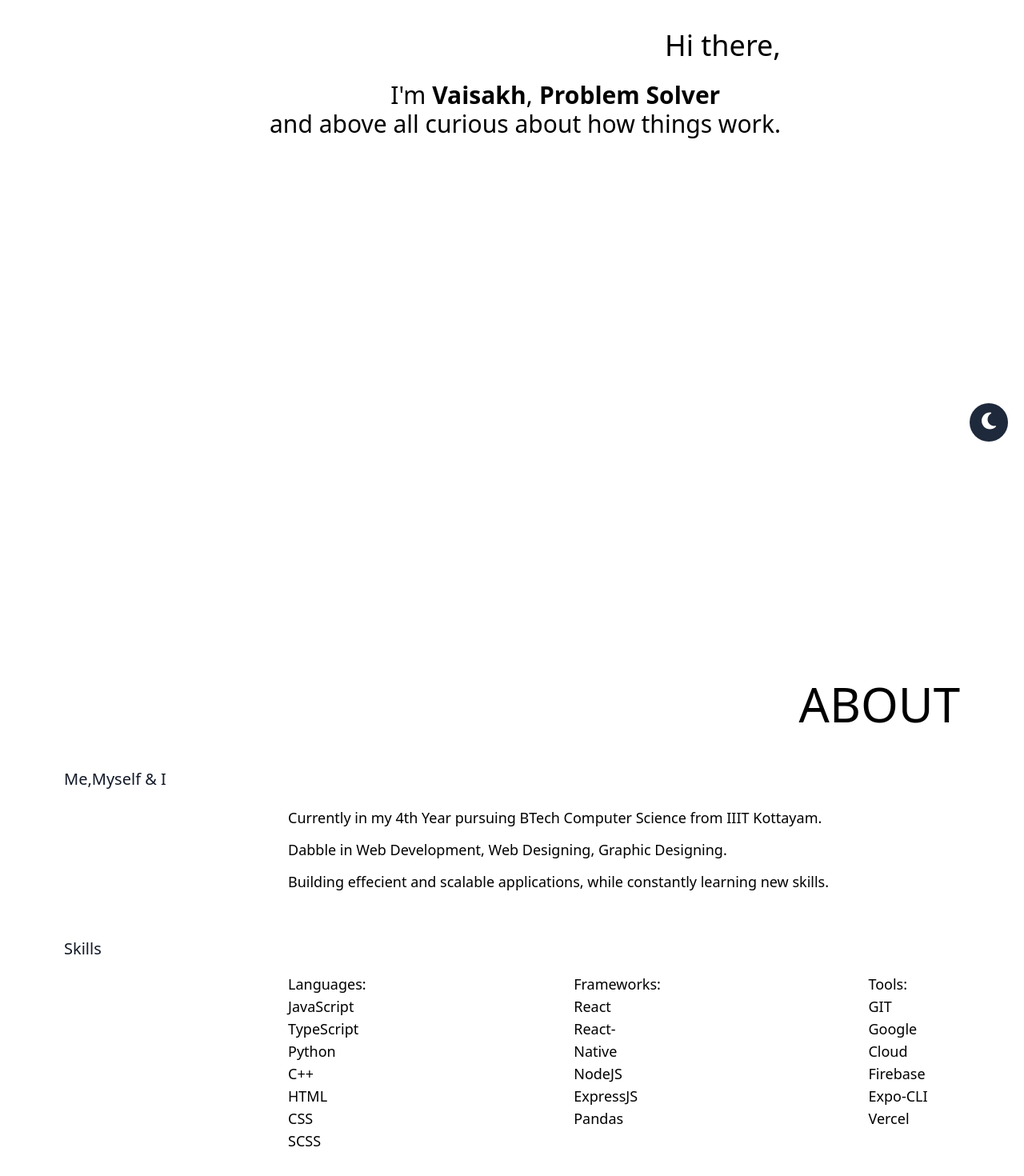
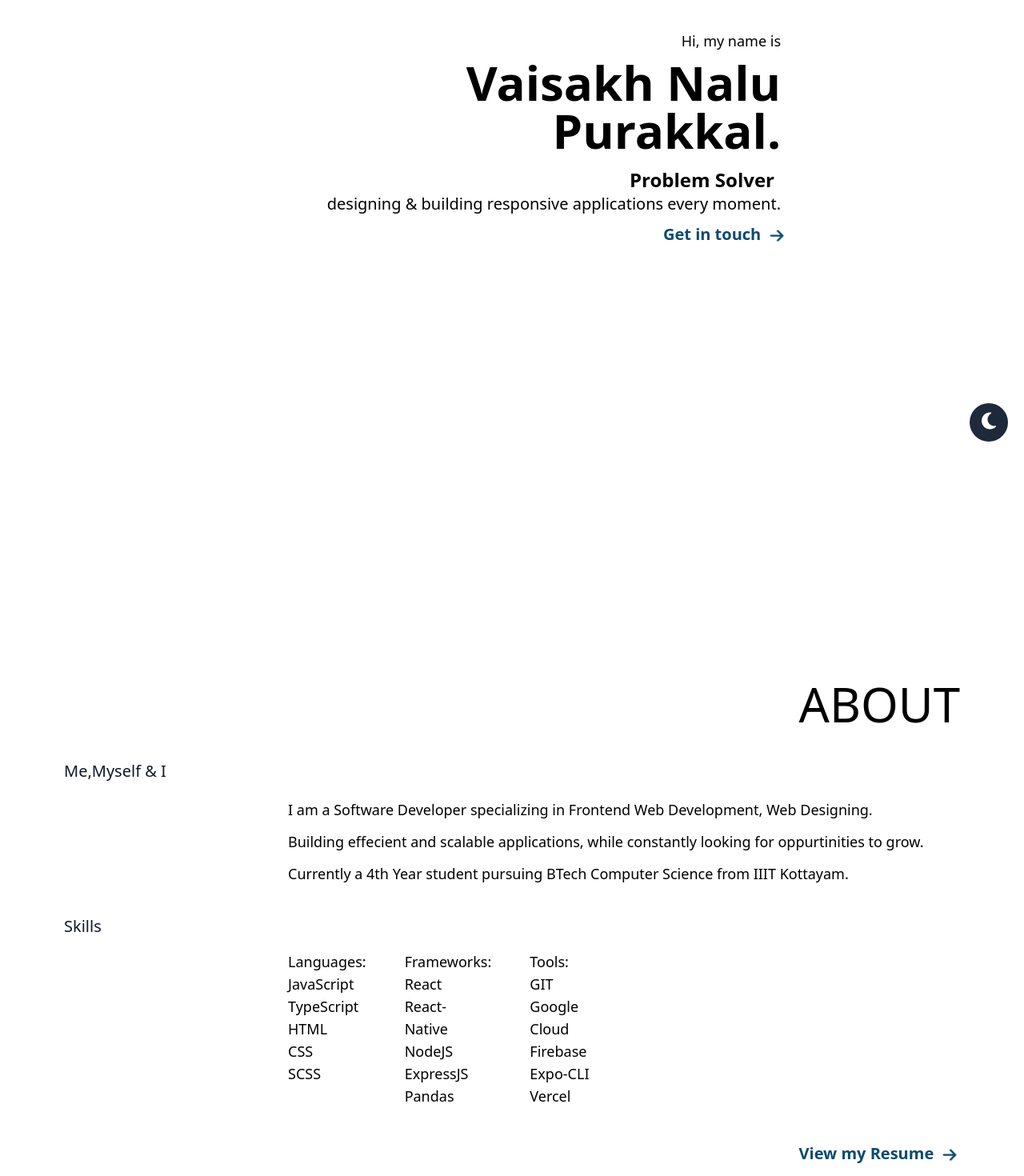
Before and after one commit to cr1spyvada/Simple-Portfolio, a Next.js app: page / in a window 1280 px wide. Shown: the part 220-1690 px from the top of the page at 80% size. Built offline with nearby package versions, Linux system fonts and the light colour scheme.

Commit message:
resume goto + hero section update

```diff
--- a/components/sections/About.js
+++ b/components/sections/About.js
@@ -1,3 +1,5 @@
+import { faArrowRight } from '@fortawesome/free-solid-svg-icons';
+import { FontAwesomeIcon } from '@fortawesome/react-fontawesome';
 import React from 'react';
 import { metadata } from '../../data/content';
 import { PageContainer } from '../PageContainer';
@@ -5,8 +7,8 @@ import { PageContainer } from '../PageContainer';
 export const About = () => {
   return (
     <PageContainer title="About">
-      <div className="w-full text-left h-full flex flex-col justify-around font-light text-lg">
-        <div className="items-end flex flex-col">
+      <div className="w-full relative text-left h-full flex flex-col justify-around font-light text-lg">
+        <div className="flex flex-col items-end">
           <div className="font-normal w-full text-left text-xl py-2 text-gray-900 dark:text-sky-200">
             Me,Myself & I
           </div>
@@ -22,7 +24,7 @@ export const About = () => {
           <div className="font-normal w-full text-left text-xl py-2 text-gray-900 dark:text-sky-200">
             Skills
           </div>
-          <ul className="ml-auto gap-x-8 md:w-3/4 flex flex-wrap justify-start md:justify-between w-full">
+          <ul className="ml-auto gap-x-12 md:w-3/4 flex flex-wrap justify-start w-full">
             {Object.entries(metadata.About.Skills).map(([key, value], idx) => (
               <li className="list-none my-2 flex flex-col" key={idx}>
                 <a className="font-normal lg:w-1/4">{key}:</a>
@@ -35,6 +37,14 @@ export const About = () => {
             ))}
           </ul>
         </div>
+        <a
+          href="https://drive.google.com/file/d/1iNqIRmDYrXFQOkBLiotiCpdhEuKW7lUY/view?usp=sharing"
+          className="mt-4 text-xl ml-auto font-semibold w-fit flex items-center flex-nowrap rounded-lg dark:hover:text-white dark:hover:border-white px-2 border-0 text-sky-900 dark:text-blue-300 hover:text-sky-500">
+          View my Resume
+          <div className="text-2xl animate-bounceX mx-1">
+            <FontAwesomeIcon icon={faArrowRight} style={{ fontSize: '1.2rem' }} />
+          </div>
+        </a>
       </div>
     </PageContainer>
   );
--- a/components/sections/Hero.js
+++ b/components/sections/Hero.js
@@ -1,3 +1,5 @@
+import { faArrowRight } from '@fortawesome/free-solid-svg-icons';
+import { FontAwesomeIcon } from '@fortawesome/react-fontawesome';
 import anime from 'animejs';
 import React, { useEffect, useRef } from 'react';
 import { PageContainer } from '../PageContainer';
@@ -19,16 +21,24 @@ export const Hero = () => {
     <PageContainer>
       <div className="h-full w-full text-right flex justify-center items-start">
         <div className="w-3/5 font-light">
-          <div className="text-4xl mb-2">Hi there,</div>
-          <div className="text-3xl font-thin my-6">
-            I'm <a className="font-bold">Vaisakh</a>,
+          <div className="text-lg font-normal mb-2">Hi, my name is</div>
+          <div className="text-xl font-thin text-right flex flex-col items-end">
+            <div className="font-bold md:text-6xl text-4xl mb-4">Vaisakh Nalu Purakkal.</div>
             <div className="hero-target-container w-fit font-semibold mx-2">
-              <div className="hero-target">
+              <div className="text-2xl hero-target">
                 <div className="hero-card-a w-fit">Software Developer</div>
-                <div className="hero-card-b w-fit">Problem Solver</div>
+                <div className="hero-card-b w-fit ml-auto">Problem Solver</div>
               </div>
             </div>
-            <div>and above all curious about how things work.</div>
+            <div>designing & building responsive applications every moment.</div>
+            <a
+              href="mailto:vaisakh2019@iiitkottayam.ac.in"
+              className="cursor-pointer font-semibold hover:dark:text-white hover:text-sky-500 w-fit flex items-center flex-nowrap my-2 text-sky-900 dark:text-blue-300">
+              Get in touch
+              <div className="text-2xl animate-bounceX mx-1">
+                <FontAwesomeIcon icon={faArrowRight} style={{ fontSize: '1.2rem' }} />
+              </div>
+            </a>
           </div>
         </div>
       </div>
--- a/data/content.js
+++ b/data/content.js
@@ -1,12 +1,12 @@
 export const metadata = {
   About: {
     Bio: [
-      ' Currently in my 4th Year pursuing BTech Computer Science from IIIT Kottayam.',
-      'Dabble in Web Development, Web Designing, Graphic Designing.',
-      'Building effecient and scalable applications, while constantly learning new skills.'
+      'I am a Software Developer specializing in Frontend Web Development, Web Designing.',
+      'Building effecient and scalable applications, while constantly looking for oppurtinities to grow.',
+      'Currently a 4th Year student pursuing BTech Computer Science from IIIT Kottayam.'
     ],
     Skills: {
-      Languages: 'JavaScript, TypeScript, Python, C++ , HTML, CSS, SCSS',
+      Languages: 'JavaScript, TypeScript, HTML, CSS, SCSS',
       Frameworks: 'React, React-Native, NodeJS, ExpressJS, Pandas',
       Tools: ' GIT, Google Cloud, Firebase, Expo-CLI, Vercel'
     }
--- a/styles/globals.css
+++ b/styles/globals.css
@@ -43,6 +43,6 @@ html {
 .hero-card-b {
   position: absolute;
   top: 0;
-  left: 0;
+  right: 0;
   transform: rotateX(180deg);
 }
--- a/tailwind.config.js
+++ b/tailwind.config.js
@@ -21,6 +21,21 @@ module.exports = {
         loblolly: '#bfcbce',
         nepal: '#84a7ba',
         wildblueyonder: '#6f90af'
+      },
+      animation: {
+        bounceX: 'bounce 1s infinite'
+      },
+      keyframes: {
+        bounce: {
+          '0%, 100%': {
+            transform: 'translateX(50%)',
+            'animation-timing-function': 'cubic-bezier(0.8, 0, 1, 1)'
+          },
+          '50%': {
+            transform: 'translateX(0)',
+            'animation-timing-function': 'cubic-bezier(0, 0, 0.2, 1)'
+          }
+        }
       }
     }
   },
```
